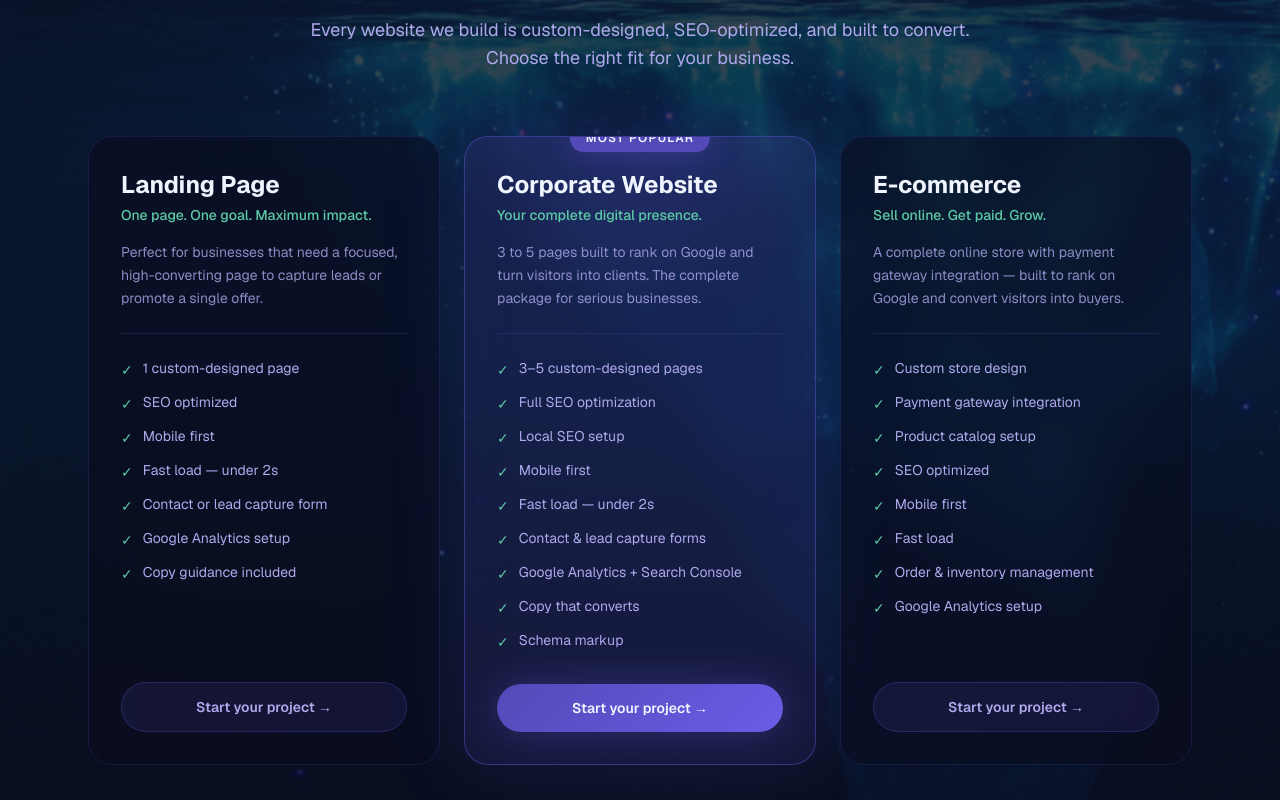
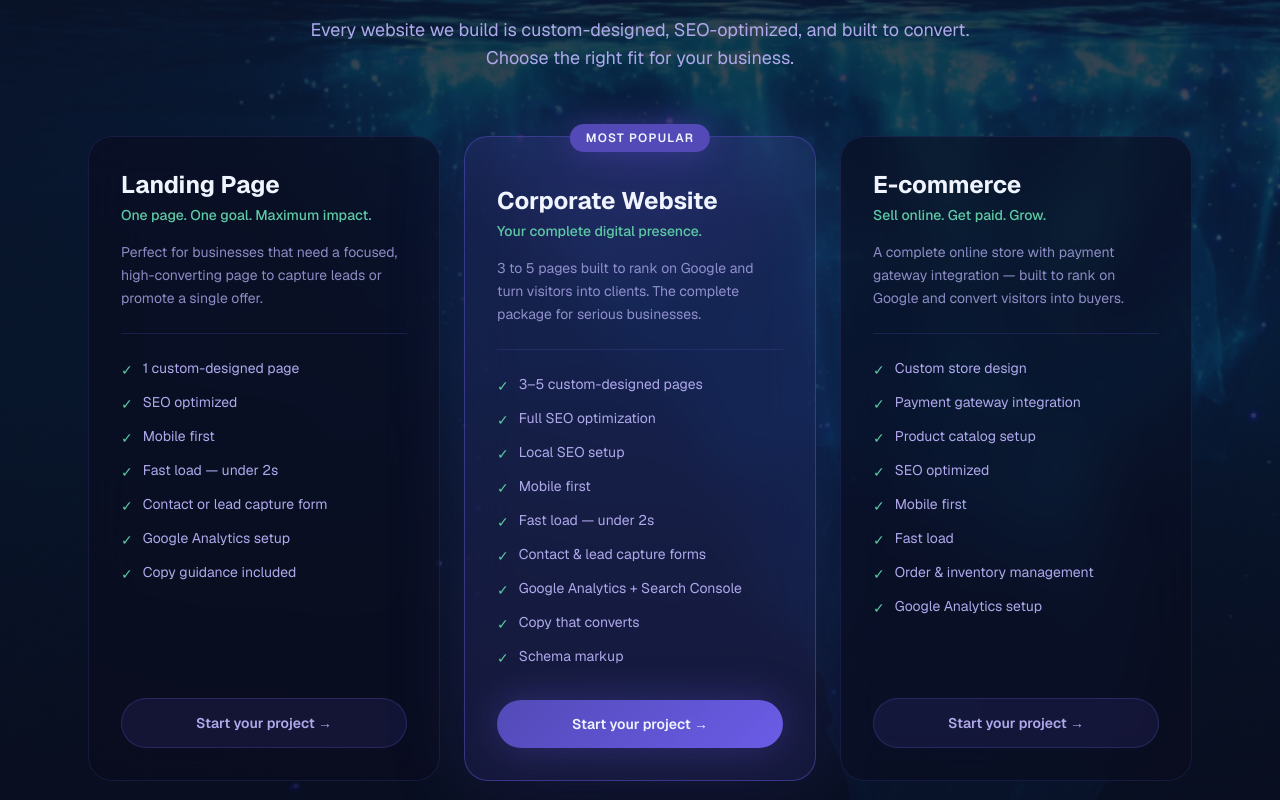
Before and after one commit to carolinacontech/icebreakerlab, a Next.js app: page / in a window 1280 px wide. Shown: the part 5060-5860 px from the top of the page. Built offline with nearby package versions, Linux system fonts and the light colour scheme; no server answers.

Commit message:
Fix Most Popular badge clipping on featured service card

```diff
--- a/src/components/Services.tsx
+++ b/src/components/Services.tsx
@@ -96,7 +96,7 @@ export default function Services() {
               whileInView={{ opacity: 1, y: 0 }}
               viewport={{ once: true }}
               transition={{ duration: 0.6, delay: i * 0.12 }}
-              className="rounded-3xl p-8 flex flex-col relative overflow-hidden"
+              className={`rounded-3xl flex flex-col relative ${plan.featured ? "pt-12 pb-8 px-8" : "p-8"}`}
               style={{
                 background: plan.featured ? "rgba(83,74,183,0.18)" : "rgba(10,13,31,0.6)",
                 border: plan.featured ? "1px solid rgba(83,74,183,0.6)" : "1px solid rgba(83,74,183,0.2)",
```
